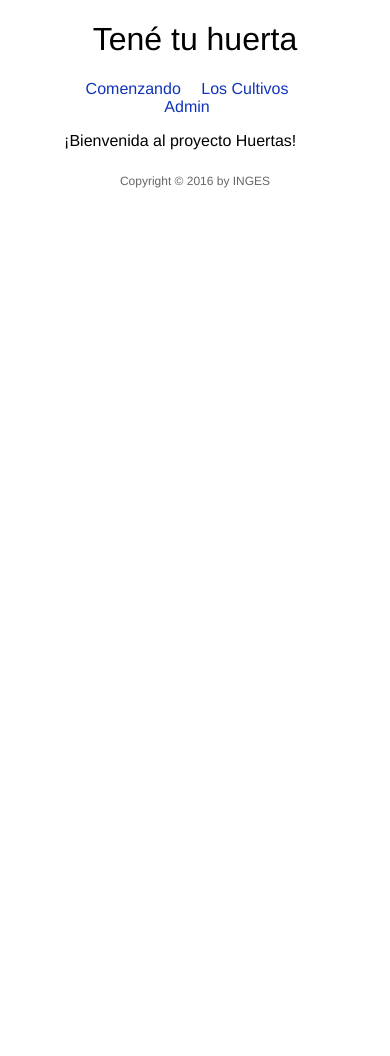
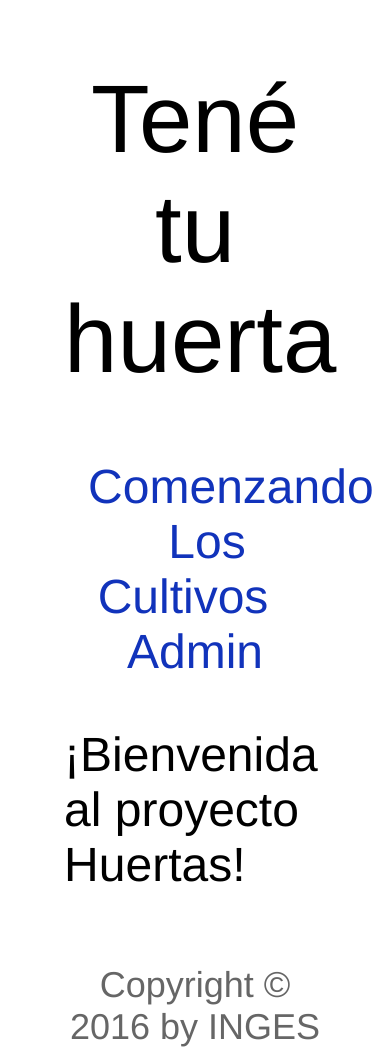
Before and after one commit to kymbert/huertas, a PHP site: page / in a window 390 px wide. Before the commit the page ends 188 px from the top, so only its background shows below. Run offline with PHP 8.4, Linux system fonts and the light colour scheme.

Commit message:
Increase font size for mobile.

```diff
--- a/css/pagestyle.css
+++ b/css/pagestyle.css
@@ -54,7 +54,7 @@ div.crop {
 }
 
 a.details-link {
-	color: #13b;
+	color: #b13;
 	text-decoration: none;
 	padding: 0.125em;
 	font-size: 0.75em;
@@ -78,3 +78,16 @@ a.admin-btn {
 	border-radius: 10px;
 	background-color: #fff;
 }
+
+/* -------- MOBILE -------- */
+@media (max-device-width: 1000px) {
+	body {
+		font-size: 300%;
+	}
+
+	div#nav a {
+		clear: both;
+		margin: 0.5em;
+	}
+
+}
```
